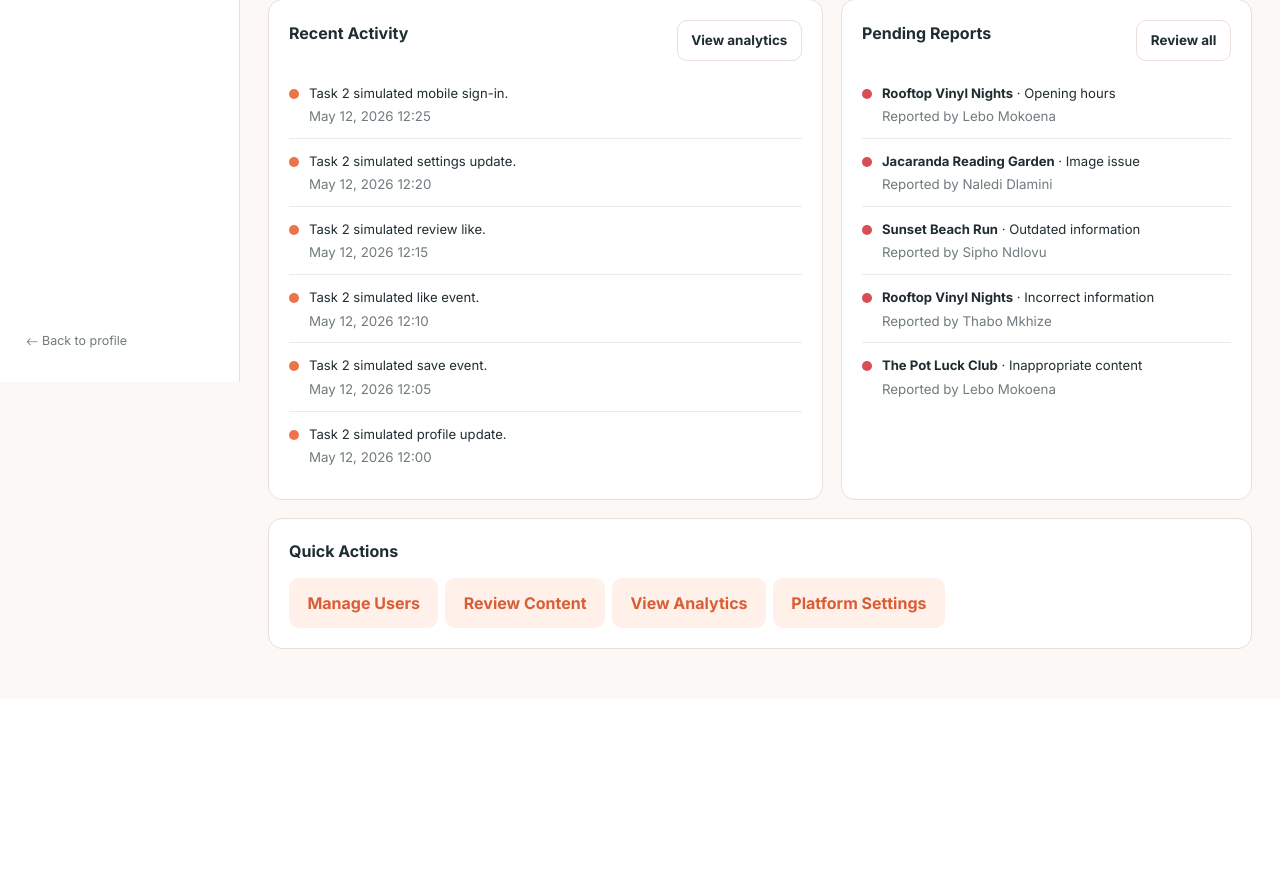
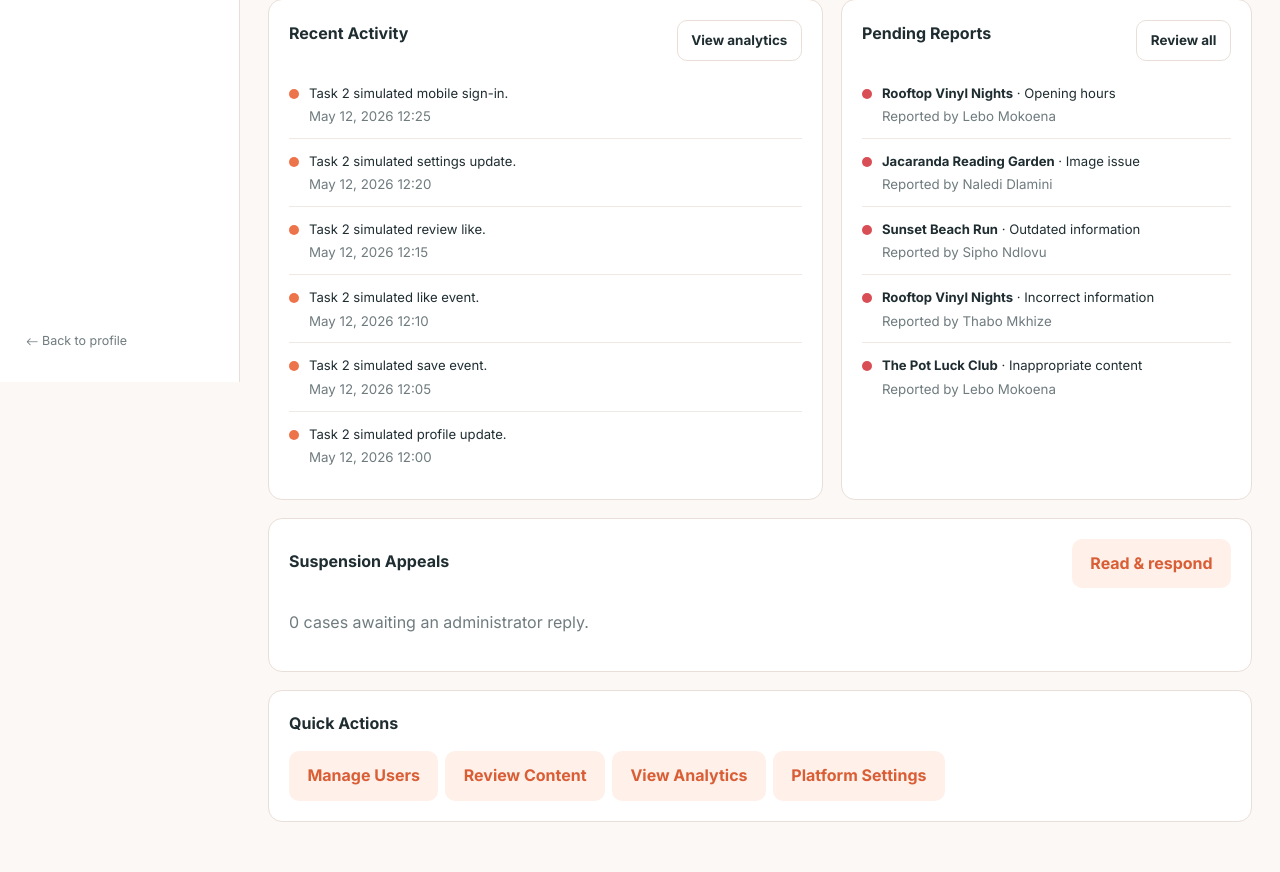
Before and after one commit to Kmakoro/MzansiGems, a PHP site: page /admin/index.php in a window 1280 px wide. Shown: the part 418-1290 px from the top of the page. Before the commit the page ends 1067 px from the top, so only its background shows below. Run offline with PHP 8.4, Linux system fonts and the light colour scheme; a user stored in the database is signed in; data comes from the database, SQL or seed files in the repository; data that the repository does not hold is empty; some libraries are stand-ins or nearby versions.

Commit message:
Wire suspension appeals to admin navigation and Android authentication API

```diff
--- a/website/admin/index.php
+++ b/website/admin/index.php
@@ -1,6 +1,7 @@
 <?php
 declare(strict_types=1);
 require dirname(__DIR__).'/includes/bootstrap.php';require_admin();
+$appealsPending=(int)db()->query("SELECT COUNT(*) FROM suspension_cases WHERE status='appealed'")->fetchColumn();
 $totalUsers=(int)db()->query('SELECT COUNT(*) FROM users')->fetchColumn();$totalPosts=(int)db()->query('SELECT COUNT(*) FROM gems')->fetchColumn();$activeReports=(int)db()->query("SELECT COUNT(*) FROM reports WHERE status='pending'")->fetchColumn();
 $currentMonth=(int)db()->query("SELECT COUNT(*) FROM users WHERE created_at>=DATE_FORMAT(CURDATE(),'%Y-%m-01')")->fetchColumn();$previousMonth=(int)db()->query("SELECT COUNT(*) FROM users WHERE created_at>=DATE_FORMAT(CURDATE()-INTERVAL 1 MONTH,'%Y-%m-01') AND created_at<DATE_FORMAT(CURDATE(),'%Y-%m-01')")->fetchColumn();$growth=$previousMonth>0?(($currentMonth-$previousMonth)/$previousMonth*100):($currentMonth>0?100:0);
 $recent=db()->query('SELECT a.*,u.full_name FROM activity_log a LEFT JOIN users u ON u.id=a.user_id ORDER BY a.created_at DESC LIMIT 6')->fetchAll();$reports=db()->query("SELECT r.*,COALESCE(g.title,'Review report') AS content_title,u.full_name AS reporter FROM reports r LEFT JOIN gems g ON g.id=r.gem_id JOIN users u ON u.id=r.reporter_id WHERE r.status='pending' ORDER BY r.created_at DESC LIMIT 5")->fetchAll();
@@ -9,5 +10,6 @@ $pageTitle='Dashboard Overview';$activeAdmin='dashboard';require dirname(__DIR__
 <div class="admin-page-head"><div><span class="eyebrow">Dashboard Overview</span><h1>Welcome back</h1><p class="muted">Manage your platform and community.</p></div><a class="btn btn-primary" href="<?=url('share.php')?>">+ Add Gem</a></div>
 <div class="metric-grid"><div class="metric-card"><span>Total Users</span><strong><?=$totalUsers?></strong><small>Community accounts</small></div><div class="metric-card"><span>Total Posts</span><strong><?=$totalPosts?></strong><small>All gem submissions</small></div><div class="metric-card"><span>Active Reports</span><strong><?=$activeReports?></strong><small style="color:<?=$activeReports?'var(--red)':'var(--green)'?>">Need attention</small></div><div class="metric-card"><span>Monthly Growth</span><strong><?=number_format($growth,1)?>%</strong><small>Compared with last month</small></div></div>
 <div class="admin-grid"><section class="admin-card"><div class="section-head"><h2>Recent Activity</h2><a class="btn btn-ghost btn-sm" href="<?=url('admin/analytics.php')?>">View analytics</a></div><div class="activity-list"><?php foreach($recent as $item):?><div class="activity-item"><span class="activity-dot"></span><div><p><?=e($item['description'])?></p><small><?=e(date('M j, Y H:i',strtotime($item['created_at'])))?></small></div></div><?php endforeach;?></div></section><section class="admin-card"><div class="section-head"><h2>Pending Reports</h2><a class="btn btn-ghost btn-sm" href="<?=url('admin/moderation.php?tab=reports')?>">Review all</a></div><?php if($reports):?><div class="activity-list"><?php foreach($reports as $report):?><div class="activity-item"><span class="activity-dot" style="background:var(--red)"></span><div><p><strong><?=e($report['content_title'])?></strong> · <?=e($report['violation_type'])?></p><small>Reported by <?=e($report['reporter'])?></small></div></div><?php endforeach;?></div><?php else:?><p class="muted">No active reports.</p><?php endif;?></section></div>
+<section class="admin-card" style="margin-top:18px"><div class="section-head"><h2>Suspension Appeals</h2><a class="btn btn-soft" href="<?=url('admin/appeals.php')?>">Read & respond</a></div><p class="muted"><?= (int)$appealsPending ?> cases awaiting an administrator reply.</p></section>
 <section class="admin-card" style="margin-top:18px"><h2>Quick Actions</h2><div class="action-row"><a class="btn btn-soft" href="<?=url('admin/users.php')?>">Manage Users</a><a class="btn btn-soft" href="<?=url('admin/moderation.php')?>">Review Content</a><a class="btn btn-soft" href="<?=url('admin/analytics.php')?>">View Analytics</a><a class="btn btn-soft" href="<?=url('admin/settings.php')?>">Platform Settings</a></div></section>
 <?php require dirname(__DIR__).'/includes/admin-footer.php'; ?>
```
